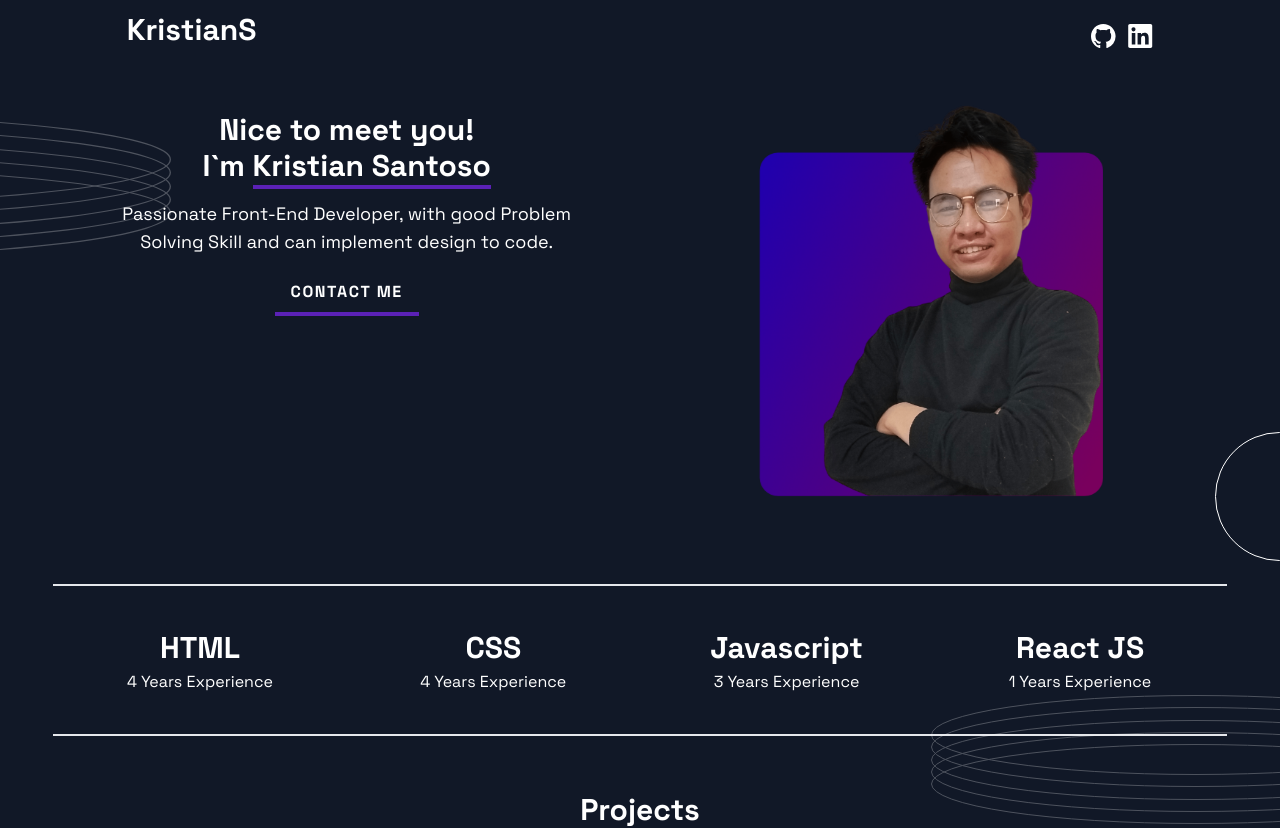
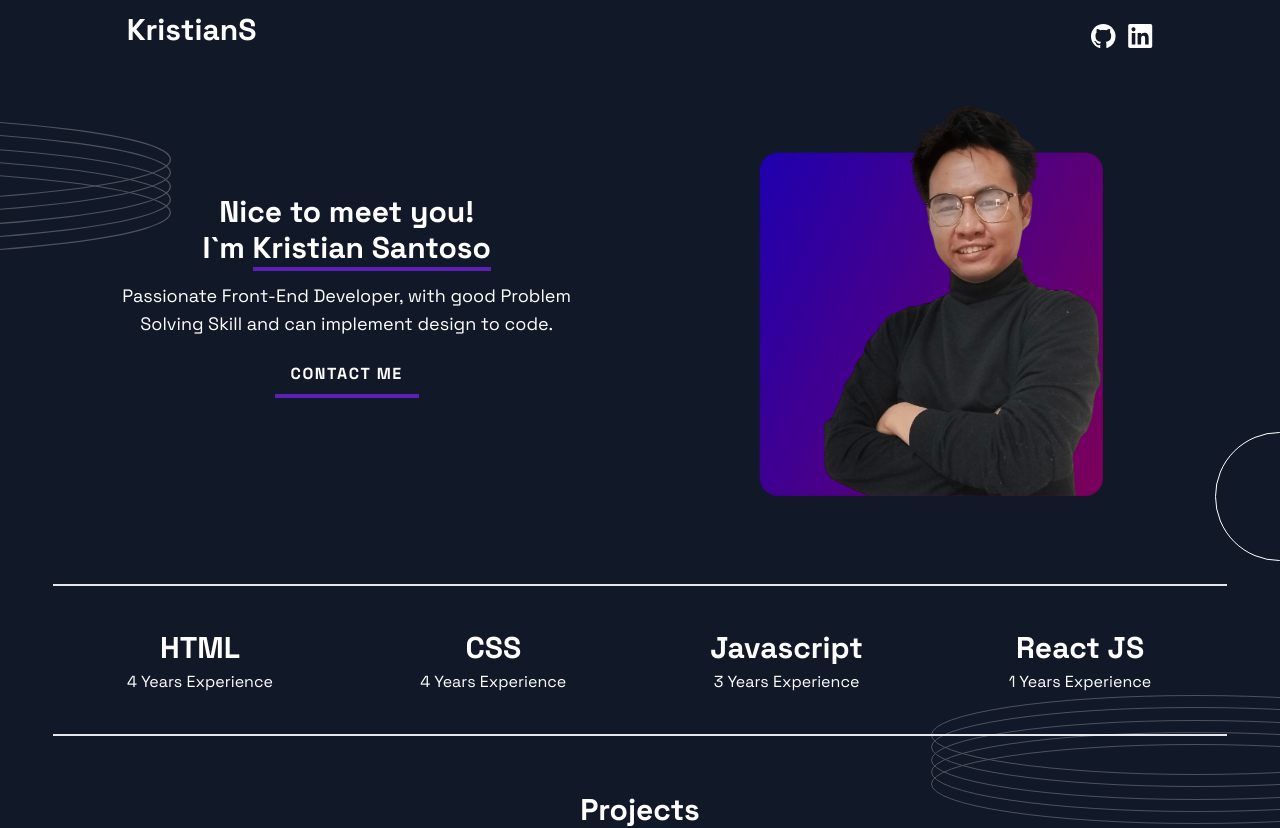
Before and after one commit to kristiansnts/portofolio, a React (Vite) app: page / in a window 1280 px wide. Shown: the top 828 px of the page. Built offline with nearby package versions, Linux system fonts and the light colour scheme.

Commit message:
centering headline

```diff
--- a/src/component/Banner/Banner.jsx
+++ b/src/component/Banner/Banner.jsx
@@ -12,7 +12,7 @@ const Banner = () => {
                 <div className="hero sm:order-last">
                   <img src={profile} alt="" className="w-3/4 mx-auto order-last"/>
                 </div>
-                <div className="headline text-white text-center my-5 w-10/12 mx-auto">
+                <div className="headline self-center text-white text-center my-5 w-10/12 mx-auto">
                   <h1 className="my-4 text-3xl font-bold">Nice to meet you! <br /> I`m <span className="border-b-4 border-violet-800">Kristian Santoso</span></h1>
                   <p className="leading-7 mb-4 text-lg">Passionate Front-End Developer, with good Problem Solving Skill and can implement design to code.</p>
                   <a onClick={contact} className="block text-center text-white uppercase font-bold tracking-widest border-b-4 border-violet-800 p-2 w-36 mx-auto hover:text-violet-800 mb-4 cursor-pointer">Contact Me</a>
```
